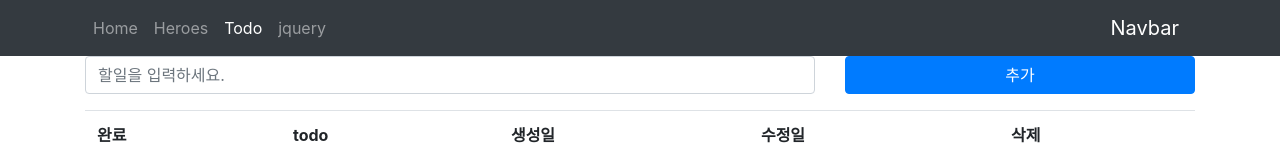
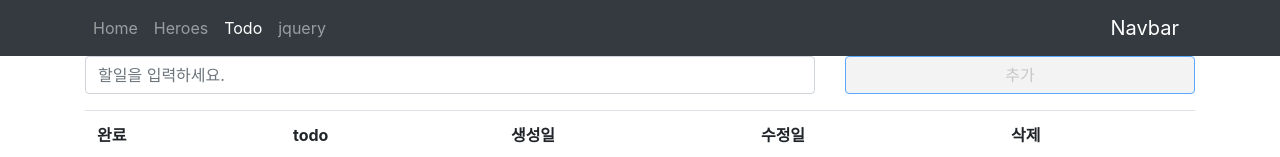
Before and after one commit to espressopark/toh, an Angular app: page /todo in a window 1280 px wide. Shown: the top 157 px of the page. Built offline with nearby package versions, Linux system fonts and the light colour scheme; no server answers.

Commit message:
todo - angular validation
#: template reference 연산자

```diff
--- a/src/app/todo/todo.component.html
+++ b/src/app/todo/todo.component.html
@@ -1,14 +1,19 @@
+<form #myForm="ngForm" (submit)="addTodo()">
   <div class="row">
     <div class="col-sm-8">
       <div class="form-group">
         <input type="text" class="form-control" placeholder="할일을 입력하세요."
-             [(ngModel)]="newTodo.todo">
+               #todo="ngModel" [(ngModel)]="newTodo.todo" name="todo" required="">
+              <!--#todo 변수 생성 => let todo: ngModel; todo 변수는 input 노드를 가리킨다-->
+        <div [hidden]="!todo.touched || todo.valid" class="alert alert-danger">할일은 필수 필드입니다.</div>
       </div>
     </div>
     <div class="col-sm-4">
-    <button class="btn btn-primary btn-block" (click)="addTodo()">추가</button>
+      <button type="submit" class="btn btn-primary btn-block"
+              [disabled]="!myForm.form.valid">추가</button>
     </div>
   </div>
+</form>
 
 <table class="table table-striped">
   <thead>
--- a/src/app/todo/todo.component.scss
+++ b/src/app/todo/todo.component.scss
@@ -1 +1,11 @@
 .todo-finished {text-decoration: line-through;}
+
+
+button:disabled {
+  background-color: #eee;
+  color: #aaa;
+  cursor: auto;
+  &:hover {
+    cursor: not-allowed;
+  }
+}
```
Lines whose indentation alone changed are shown as unchanged.
